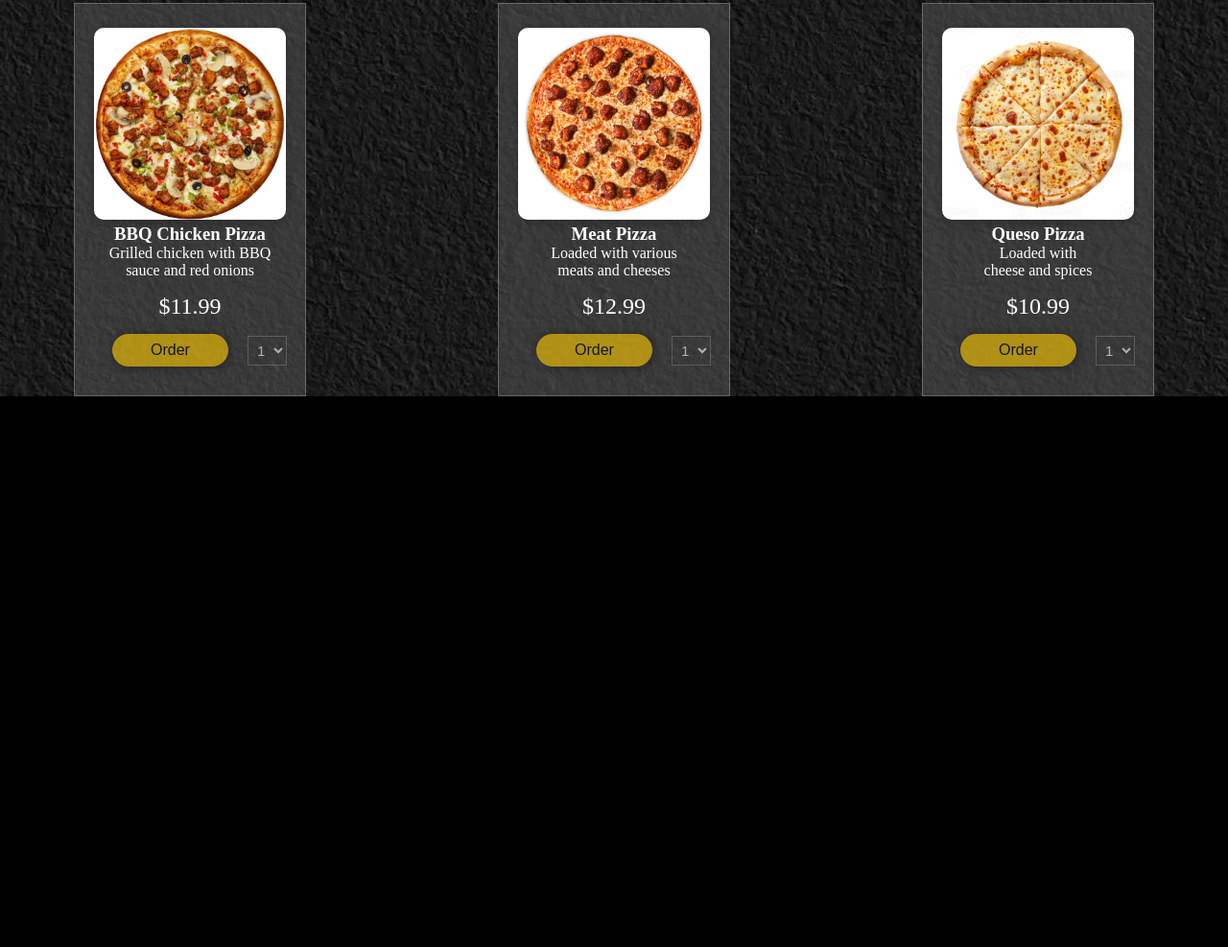
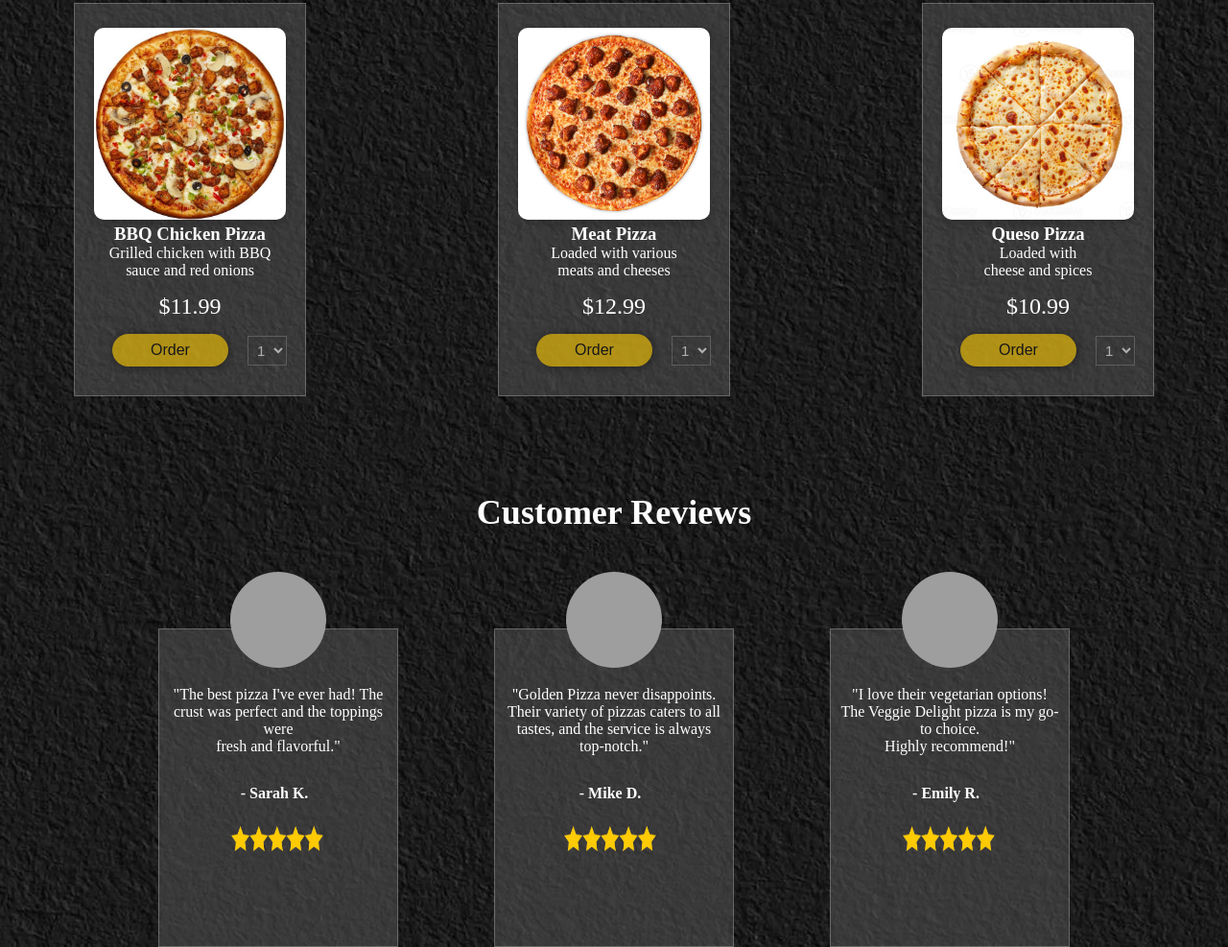
Before and after one commit to Fahd070/Golden-Pizza, a website: page html/mainPage.html in a window 1280 px wide. Shown: the part 1383-2370 px from the top of the page at 96% size. Before the commit the page ends 1796 px from the top, so only its background shows below. Drawn offline with nearby package versions, Linux system fonts and the light colour scheme; grey boxes are pictures that could not be loaded; a web font is replaced by a local one.

Commit message:
Adding review Adding rating photo

```diff
--- a/css/mainPage.css
+++ b/css/mainPage.css
@@ -198,3 +198,53 @@ h4 {
     opacity: 1;
     cursor: pointer;
 }
+
+/* Review Section */
+.comments {
+    margin-top: 100px;
+    color: white;
+}
+.comments h2 {
+    text-align: center;
+    font-size: 36px;
+    margin-bottom: 100px;
+}
+.comment-list {
+    display: flex;
+    justify-content: center;
+    align-items: center;
+    gap: 100px;
+    flex-wrap: wrap;
+}
+.comment-item {
+    border: 1px solid rgba(255, 255, 255, 0.237);
+    padding: 10px 10px 10px 10px;
+    text-align: center;
+    background-color: rgba(85, 84, 84, 0.54);
+    width: 250px;
+}
+.comment-item img {
+    width: 100px;
+    height: 100px;
+    border-radius: 50%;
+    margin-bottom: 15px;
+}
+.comment-item p {
+    position: relative;
+    bottom: 70px;
+}
+.comment-item span {
+    font-weight: bold;
+    position: relative;
+    bottom: 140px;
+    left: 48px;
+}
+.photo {
+    position: relative;
+    bottom: 70px;
+}
+.rating {
+    position: relative;
+    right: 38px;
+    bottom: 30px;
+}
--- a/html/mainPage.html
+++ b/html/mainPage.html
@@ -137,6 +137,29 @@
                 </div>
             </div>
         </div>
+        <div class="comments">
+            <h2>Customer Reviews</h2>
+            <div class="comment-list">
+                <div class="comment-item">
+                    <img class="photo" src="https://cdn.assets.salla.network/prod/stores/themes/default/assets/images/avatar_male.png" alt="photo">
+                    <p>"The best pizza I've ever had! The crust was perfect and the toppings were <br> fresh and flavorful."</p>
+                    <span>- Sarah K.</span>
+                    <img class="rating" src="../media/image/rating.png" alt="rating">
+                </div>
+                <div class="comment-item">
+                    <img class="photo" src="https://cdn.assets.salla.network/prod/stores/themes/default/assets/images/avatar_male.png" alt="photo">
+                    <p>"Golden Pizza never disappoints. Their variety of pizzas caters to all tastes, and the service is always top-notch."</p>
+                    <span>- Mike D.</span>
+                    <img class="rating" src="../media/image/rating.png" alt="rating">
+                </div>
+                <div class="comment-item">
+                    <img class="photo" src="https://cdn.assets.salla.network/prod/stores/themes/default/assets/images/avatar_male.png" alt="photo">
+                    <p>"I love their vegetarian options! The Veggie Delight pizza is my go-to choice. <br> Highly recommend!"</p>
+                    <span>- Emily R.</span>
+                    <img class="rating" src="../media/image/rating.png" alt="rating">
+                </div>
+            </div>
+        </div>
     </main>
 </body>
 </html>
```
Also changed, not shown: media/image/rating.png (added).
